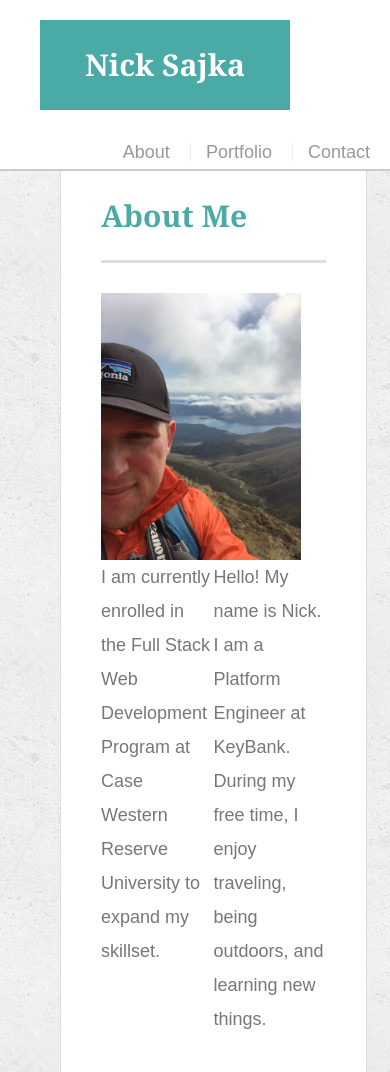
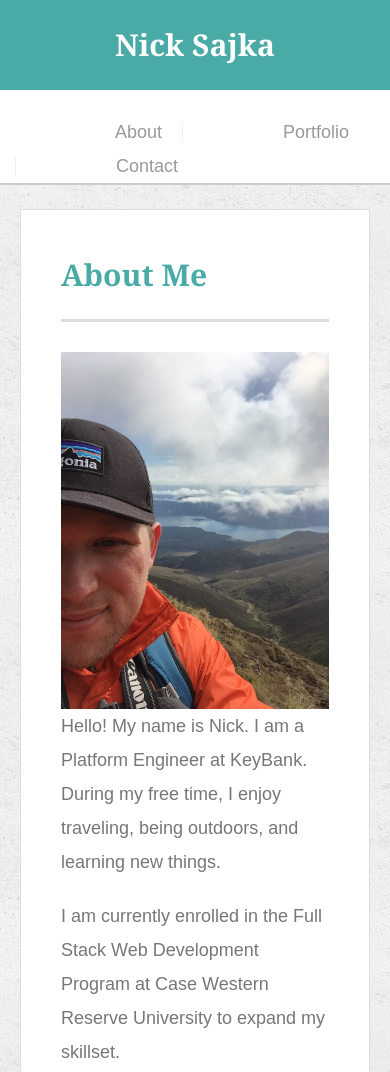
Before and after one commit to sajkani/Responsive-Portfolio, a plain HTML site: page index.html in a window 390 px wide. Shown: the top 1072 px of the page. Drawn offline with Linux system fonts and the light colour scheme.

Commit message:
responsive index.html complete

```diff
--- a/assets/css/style.css
+++ b/assets/css/style.css
@@ -291,6 +291,7 @@ body {
     margin-right: 25px;
   }
   p {
+    text-align: left;
     width: 50%;
   }
 h2 {
@@ -313,6 +314,56 @@ footer {
 
 @media screen and (max-width: 640px) {
 
+  body {
+    width: 100%;
+  }
+
+#masthead {
+  position: static;
+  margin: 0px;
+
+}
+
+.container {
+  width: 100%;
+  padding: 00px;
+
+}
+
+#logo {
+  width: 100%;
+
+}
+nav {
+  float:left;
+}
+nav a {
+  padding-left: 100px;
+}
+
+#main-container {
+  padding-top: 1%;
+}
+
+  .auth-image {
+    width: 100%;
+    height: auto;
+    margin-top: 10px;
+    margin-right: 25px;
+  }
+
+  p {
+    width: 100%;
+  }
+  .sidebar {
+    clear:both;
+    width:93%;
+    margin:20px;
+    padding:40px;
+
+
 }
 
 }
+
+}
```
